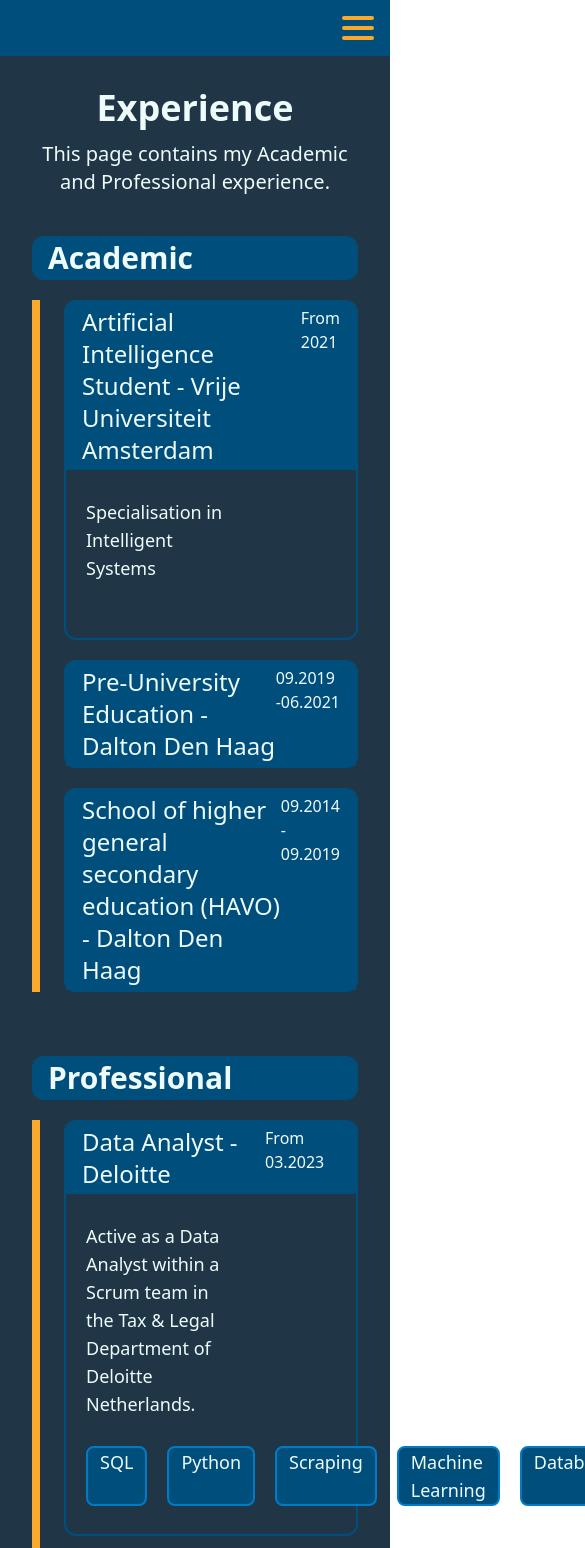
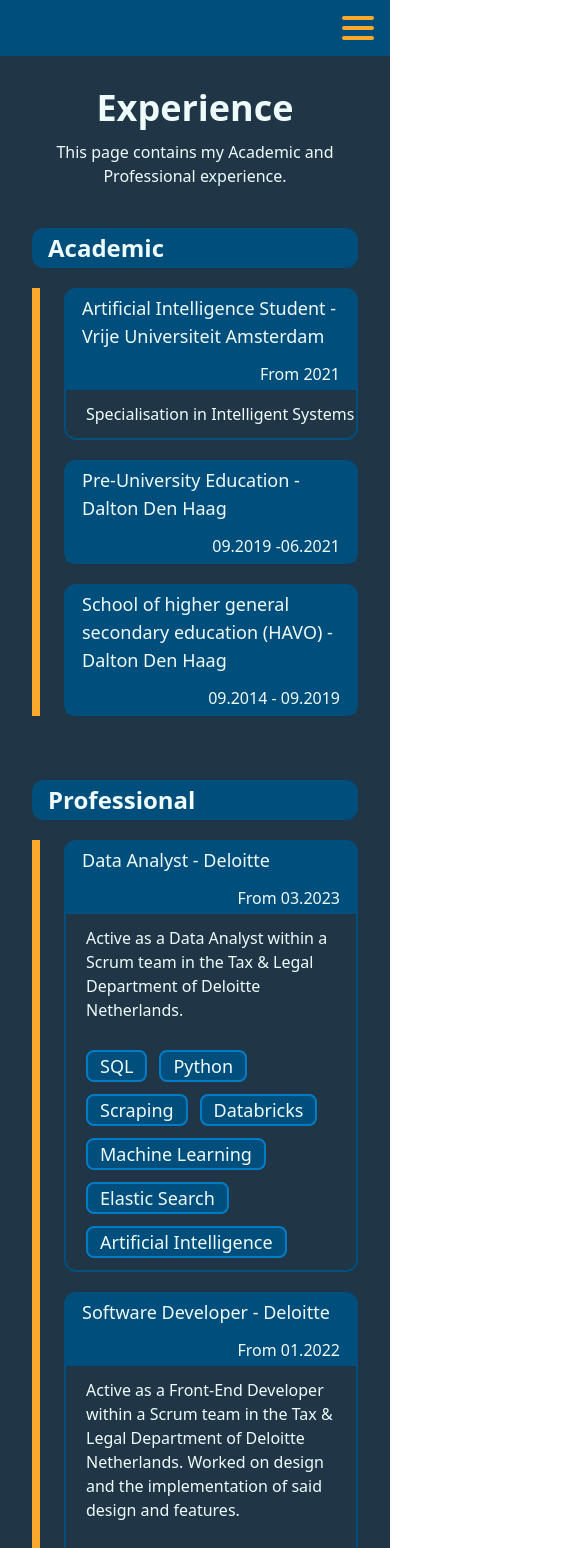
Before and after one commit to beratarrr/Berat-Portfolio, a Nuxt app: page /experience in a window 390 px wide. Shown: the top 1548 px of the page, 585 px wide, since content can reach past the window. Built offline with nearby package versions, Linux system fonts and the light colour scheme.

Commit message:
mobile done

```diff
--- a/components/experience/xpAcademic.vue
+++ b/components/experience/xpAcademic.vue
@@ -1,23 +1,18 @@
 <template>
     <div class="flex flex-col gap-y-5">
         <div class="bg-nocta-7 rounded-xl">
-            <p class="text-3xl font-semibold text-nocta-6 px-4 py-1">Academic</p>
+            <p class="md:text-3xl text-2xl font-semibold text-nocta-6 px-4 py-1">Academic</p>
         </div>
         <div class="flex flex-col pl-6 gap-y-5 border-l-8 border-nocta-4">
             <XpCard :key="xp.title" v-for="xp in experiences">
-                <div class="flex justify-between font-medium bg-nocta-7 text-nocta-6 py-1 px-4  rounded-t-lg">
-                    <p class="text-2xl">{{ xp.title }}</p>
-                    <p class="text-base"> {{ xp.date }}</p>
+                <div class="flex md:flex-row flex-col justify-between font-medium bg-nocta-7 text-nocta-6 py-1 px-4 rounded-t-lg">
+                    <p class="md:text-2xl text-lg">{{ xp.title }}</p>
+                    <p class="md:text-base self-end md:pt-0 pt-3"> {{ xp.date }}</p>
                 </div>
-                <div class="text-lg pl-5 py-7 pr-32 text-nocta-6" v-show="xp.description">
+                <div class="md:text-lg text-base pl-5 md:py-7 py-3 md:pr-32 text-nocta-6" v-show="xp.description">
                     <p>
                         {{ xp.description }}
                     </p>
-                    <div class="flex gap-x-5 text-lg pt-7">
-                        <Pill :key="skill" v-for="skill in xp.stack">
-                            {{  skill }}
-                        </Pill>
-                    </div>
                 </div>
             </XpCard>
         </div>
--- a/components/experience/xpProfessional.vue
+++ b/components/experience/xpProfessional.vue
@@ -1,19 +1,19 @@
 <template>
     <div class="flex flex-col gap-y-5">
         <div class="bg-nocta-7 rounded-xl">
-            <p class="text-3xl font-semibold text-nocta-6 px-4 py-1">Professional</p>
+            <p class="md:text-3xl text-2xl font-semibold text-nocta-6 px-4 py-1">Professional</p>
         </div>
         <div class="flex flex-col pl-6 gap-y-5 border-l-8 border-nocta-4">
             <XpCard :key="xp.title" v-for="xp in experiences">
-                <div class="flex justify-between font-medium bg-nocta-7 text-nocta-6 py-1 px-4 rounded-t-lg">
-                    <p class="text-2xl">{{ xp.title }}</p>
-                    <p class="text-base"> {{ xp.date }}</p>
+                <div class="flex md:flex-row flex-col justify-between font-medium bg-nocta-7 text-nocta-6 py-1 px-4 rounded-t-lg">
+                    <p class="md:text-2xl text-lg">{{ xp.title }}</p>
+                    <p class="md:text-base self-end md:pt-0 pt-3"> {{ xp.date }}</p>
                 </div>
-                <div class="text-lg pl-5 py-7 pr-32 text-nocta-6">
+                <div class="md:text-lg text-base p-5 md:py-7 py-3 md:pr-32 text-nocta-6" v-show="xp.description">
                     <p>
                         {{ xp.description }}
                     </p>
-                    <div class="flex gap-x-5 text-lg pt-7">
+                    <div class="flex flex-wrap gap-3 text-lg pt-7">
                         <Pill :key="skill" v-for="skill in xp.stack">
                             {{  skill }}
                         </Pill>
@@ -23,6 +23,7 @@
         </div>
     </div>
 </template>
+
 
 <script lang="ts">
 
@@ -34,7 +35,7 @@ export default {
                 title: "Data Analyst -   Deloitte",
                 date: "From 03.2023",
                 description: "Active as a Data Analyst within a Scrum team in the Tax & Legal Department of Deloitte Netherlands.   ",
-                stack: ["SQL", "Python", "Scraping", "Machine Learning", "Databricks", "Elastic Search", "Artificial Intelligence"]
+                stack: ["SQL", "Python", "Scraping", "Databricks","Machine Learning",  "Elastic Search", "Artificial Intelligence"]
             },
             {
                 title: "Software Developer - Deloitte",
--- a/pages/experience.vue
+++ b/pages/experience.vue
@@ -2,7 +2,7 @@
     <div class="bg-nocta-5 flex flex-col rounded-xl p-8 gap-y-10">
         <page-title class="flex flex-col items-center">
             <p>Experience</p>
-            <p class="text-xl font-normal">This page contains my Academic and Professional experience.</p>
+            <p class="md:text-xl text-base font-normal">This page contains my Academic and Professional experience.</p>
         </page-title>
         <div class="flex flex-col gap-y-16">
             <xp-academic></xp-academic>
```
